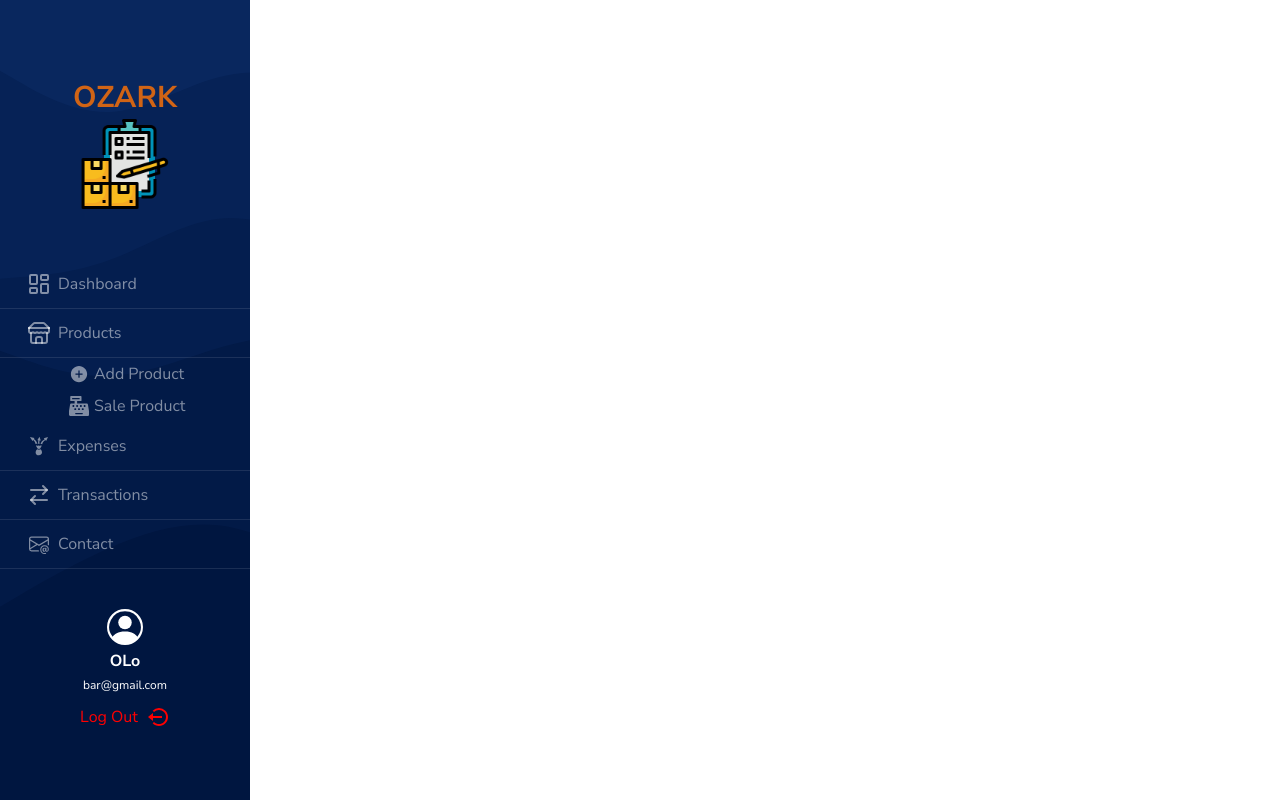
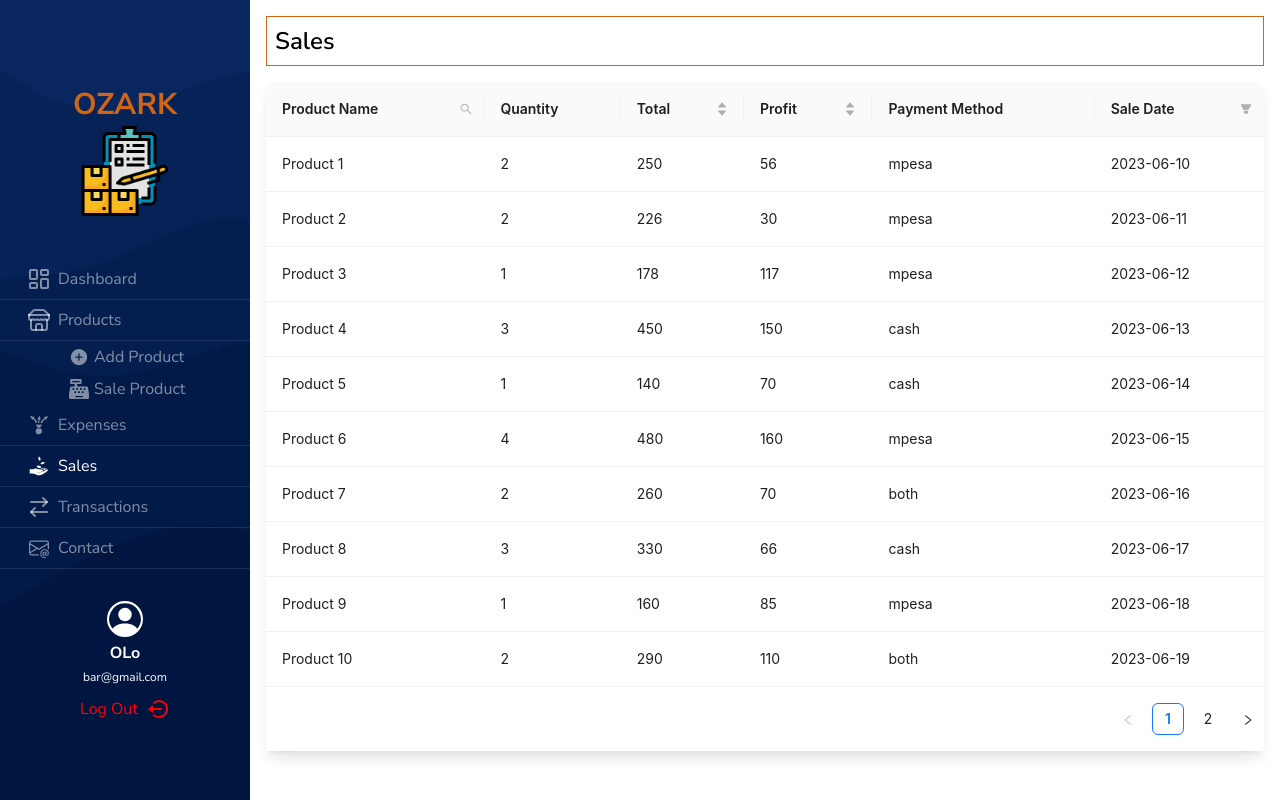
Before and after one commit to carreuky/glowing-octo-fortnight, a React (Vite) app: page /sales in a window 1280 px wide. Built offline with nearby package versions, Linux system fonts and the light colour scheme; the HTML template or start-up script is replaced by a standard one.

Commit message:
sales table

```diff
--- a/src/App.jsx
+++ b/src/App.jsx
@@ -5,11 +5,12 @@ import { Routes, Route } from "react-router-dom";
 import Dashboard from "./pages/Dashboard";
 import Store from "./pages/Store";
 import Expenses from "./pages/Expenses";
-import Electricals from "./pages/Electricals";
+import Transactions from "./pages/Transactions";
 import Login from "./pages/Login";
 import Layout from "./components/layout/Layout";
 import AddProduct from "./pages/AddProduct";
 import SellProduct from "./pages/SellProduct";
+import Sales from "./pages/Sales";
 
 function App() {
   return (
@@ -23,7 +24,8 @@ function App() {
               <Route path="/dashboard" element={<Dashboard />} />
               <Route path="/Products" element={<Store />} />
               <Route path="/expenses" element={<Expenses />} />
-              <Route path="/records" element={<Electricals />} />
+              <Route path="/records" element={<Transactions />} />
+              <Route path="/sales" element={<Sales />} />
               <Route path="products/add" element={<AddProduct />} />
               <Route path="products/sell" element={<SellProduct />} />
             </Routes>
--- /dev/null
+++ b/src/api/SalesData.js
@@ -0,0 +1,159 @@
+const salesData = [
+    {
+        key: "1",
+        name: "Product 1",
+        quantity: 2,
+        buying_price: 97,
+        selling_price: 125,
+        total: 250,
+        payment_method: "mpesa",
+        sale_date: "2023-06-10"
+    },
+    {
+        key: "2",
+        name: "Product 2",
+        quantity: 2,
+        buying_price: 98,
+        selling_price: 113,
+        total: 226,
+        payment_method: "mpesa",
+        sale_date: "2023-06-11"
+    },
+    {
+        key: "3",
+        name: "Product 3",
+        quantity: 1,
+        buying_price: 61,
+        selling_price: 178,
+        total: 178,
+        payment_method: "mpesa",
+        sale_date: "2023-06-12"
+    },
+    {
+        key: "4",
+        name: "Product 4",
+        quantity: 3,
+        buying_price: 100,
+        selling_price: 150,
+        total: 450,
+        payment_method: "cash",
+        sale_date: "2023-06-13"
+    },
+    {
+        key: "5",
+        name: "Product 5",
+        quantity: 1,
+        buying_price: 70,
+        selling_price: 140,
+        total: 140,
+        payment_method: "cash",
+        sale_date: "2023-06-14"
+    },
+    {
+        key: "6",
+        name: "Product 6",
+        quantity: 4,
+        buying_price: 80,
+        selling_price: 120,
+        total: 480,
+        payment_method: "mpesa",
+        sale_date: "2023-06-15"
+    },
+    {
+        key: "7",
+        name: "Product 7",
+        quantity: 2,
+        buying_price: 95,
+        selling_price: 130,
+        total: 260,
+        payment_method: "both",
+        sale_date: "2023-06-16"
+    },
+    {
+        key: "8",
+        name: "Product 8",
+        quantity: 3,
+        buying_price: 88,
+        selling_price: 110,
+        total: 330,
+        payment_method: "cash",
+        sale_date: "2023-06-17"
+    },
+    {
+        key: "9",
+        name: "Product 9",
+        quantity: 1,
+        buying_price: 75,
+        selling_price: 160,
+        total: 160,
+        payment_method: "mpesa",
+        sale_date: "2023-06-18"
+    },
+    {
+        key: "10",
+        name: "Product 10",
+        quantity: 2,
+        buying_price: 90,
+        selling_price: 145,
+        total: 290,
+        payment_method: "both",
+        sale_date: "2023-06-19"
+    },
+    {
+        key: "11",
+        name: "Product 11",
+        quantity: 5,
+        buying_price: 60,
+        selling_price: 100,
+        total: 500,
+        payment_method: "mpesa",
+        sale_date: "2023-06-20"
+    },
+    {
+        key: "12",
+        name: "Product 12",
+        quantity: 2,
+        buying_price: 85,
+        selling_price: 125,
+        total: 250,
+        payment_method: "cash",
+        sale_date: "2023-06-21"
+    },
+    {
+        key: "13",
+        name: "Product 13",
+        quantity: 1,
+        buying_price: 92,
+        selling_price: 180,
+        total: 180,
+        payment_method: "mpesa",
+        sale_date: "2023-06-22"
+    },
+    {
+        key: "14",
+        name: "Product 14",
+        quantity: 3,
+        buying_price: 110,
+        selling_price: 150,
+        total: 450,
+        payment_method: "cash",
+        sale_date: "2023-06-23"
+    },
+    {
+        key: "15",
+        name: "Product 15",
+        quantity: 2,
+        buying_price: 98,
+        selling_price: 140,
+        total: 280,
+        payment_method: "both",
+        sale_date: "2023-06-24"
+    }
+];
+
+// Adding profit to each sale entry
+salesData.forEach(item => {
+    item.profit = item.total - (item.buying_price * item.quantity);
+});
+
+export default salesData;
--- a/src/components/Cart.jsx
+++ b/src/components/Cart.jsx
@@ -1,12 +1,10 @@
-import React, { useState, useMemo,useContext } from "react";
+import React, { useState, useMemo, useContext } from "react";
 import { BiCartAdd } from "react-icons/bi";
 import { DatePicker } from "antd";
 import dayjs from "dayjs";
-import { Table, Button, InputNumber, Input, Form ,Radio} from "antd";
+import { Table, Button, InputNumber, Input, Form, Radio } from "antd";
 import { FaPlus, FaMinus } from "react-icons/fa";
 import { CartContext } from "../context/CartProvider";
-
-
 
 export default function Cart() {
   //   const [selectedDate, setSelectedDate] = useState(dayjs());
@@ -35,8 +33,8 @@ export default function Cart() {
   //   },
   // ]);
   const { cart, setCart } = useContext(CartContext);
+  const [showBothAmounts, setShowBothAmounts] = useState(false);
 
-  console.log(cart)
 
   const handleDelete = (key) => {
     setCart(cart.filter((item) => item.key !== key));
@@ -72,6 +70,20 @@ export default function Cart() {
         return item;
       })
     );
+  };
+  const handlePaymentMethodChange = (e) => {
+    setShowBothAmounts(e.target.value === "both");
+  };
+  const onFinish = async (values) => {
+    const saleData = cart.map((item) => ({
+      ...item,
+      payment_method: values.paymentMethod,
+      // mpesa_amount: values.mpesaAmount || 0,
+      // cash_amount: values.cashAmount || 0,
+    }));
+
+    console.log(saleData)
+    setCart([])
   };
 
   const subtotal = useMemo(() => {
@@ -133,7 +145,6 @@ export default function Cart() {
     },
   ];
 
-
   return (
     <div className="mt-4">
       <h1 className="flex gap-1 items-center mb-4">
@@ -166,15 +177,53 @@ export default function Cart() {
           Sub Total: Ksh {subtotal.toFixed(2)}/=
         </strong>
       </h2>
-      <Form className=""  >
-      <Form.Item className="" label="Payment Method">
-        <Radio.Group>
+      <Form
+        name="payment_form"
+        onFinish={onFinish}
+        layout="vertical"
+        disabled={cart?.length === 0}
+      >
+        <Form.Item
+          name="paymentMethod"
+          label="Payment Method"
+          rules={[
+            { required: true, message: "Please select a payment method!" },
+          ]}
+        >
+          <Radio.Group >
             <Radio value="mpesa">Mpesa</Radio>
             <Radio value="cash">Cash</Radio>
+            <Radio value="both">Both</Radio>
           </Radio.Group>
         </Form.Item>
+        {/* {showBothAmounts && (
+          <div className="flex gap-4">
+            <Form.Item
+              name="mpesaAmount"
+              label="Mpesa Amount"
+              rules={[
+                { required: true, message: "Please input the Mpesa amount!" },
+              ]}
+            >
+              <InputNumber min={0} style={{ width: "100%" }} />
+            </Form.Item>
+            <Form.Item
+              name="cashAmount"
+              label="Cash Amount"
+              rules={[
+                { required: true, message: "Please input the Cash amount!" },
+              ]}
+            >
+              <InputNumber min={0} style={{ width: "100%" }} />
+            </Form.Item>
+          </div>
+        )} */}
         <Form.Item>
-        <Button type="primary" htmlType="submit" className="bg-default hover:bg-default">
+          <Button
+            type="primary"
+            htmlType="submit"
+            className="bg-default hover:bg-default"
+          >
             Submit
           </Button>
         </Form.Item>
--- a/src/components/layout/Layout.jsx
+++ b/src/components/layout/Layout.jsx
@@ -12,14 +12,14 @@ export default function Layout({ children }) {
     const isLoginPage = location.pathname === '/login';
 
     return (
-        <div className=" flex overflow-hidden">
+        <div className="min-h-screen flex overflow-hidden">
             {!isLoginPage && (
                 <>
                     <MenuBarMobile setter={setShowSidebar} />
                     <Sidebar show={showSidebar} setter={setShowSidebar} />
                 </>
             )}
-            <div className={`flex-1 overflow-y-auto ${!isLoginPage ? 'md:ml-[250px]' : ''} md:mt-2 px-4 py-2`}>
+            <div className={`flex-1 overflow-y-auto ${!isLoginPage ? 'md:ml-[250px]' : ''} mt-16 md:mt-2 px-4 py-2 `}>
                 {children}
             </div>
         </div>
--- a/src/components/layout/Sidebar.jsx
+++ b/src/components/layout/Sidebar.jsx
@@ -6,7 +6,7 @@ import { BiLogOutCircle } from "react-icons/bi";
 import { IoIosArrowDown, IoIosArrowUp } from "react-icons/io";
 import { IoAddCircle } from "react-icons/io5";
 import { FaCashRegister } from "react-icons/fa";
-import { GiExpense } from "react-icons/gi";
+import { GiExpense,GiReceiveMoney } from "react-icons/gi";
 
 
 export default function Sidebar({ show, setter }) {
@@ -28,7 +28,7 @@ export default function Sidebar({ show, setter }) {
         : "text-white/50 hover:text-white";
 
     return (
-      <div className="w-full">
+      <div className={`w-full  ${colorClass}`}>
         <Link
           to={route || "#"}
           onClick={() => {
@@ -39,7 +39,7 @@ export default function Sidebar({ show, setter }) {
               setter(false);
             }
           }}
-          className={`flex justify-between gap-1 [&>*]:my-auto text-md pl-6 py-3 border-b-[1px] border-b-white/10 ${colorClass}`}
+          className={`flex justify-between gap-1 [&>*]:my-auto text-md pl-6 py-2 border-b-[1px] border-b-white/10`}
         >
           <div className="flex items-center gap-1">
             <div className="text-xl flex [&>*]:mx-auto w-[30px]">{icon}</div>
@@ -105,7 +105,7 @@ export default function Sidebar({ show, setter }) {
   return (
     <>
       <div
-        className={`${className}${appendClass} gap-10 bg-black h-screen`}
+        className={`${className}${appendClass} gap-8 bg-black`}
         style={{
           backgroundImage: `url(/svg/waves-haikei-blue.svg)`,
           backgroundSize: "cover",
@@ -133,6 +133,7 @@ export default function Sidebar({ show, setter }) {
             // onClick={() => setIsProductsSubmenuOpen(!isProductsSubmenuOpen)}
           />
           <MenuItem name="Expenses" route="/expenses" icon={<GiExpense />} />
+          <MenuItem name="Sales" route="/sales" icon={<GiReceiveMoney />} />
           <MenuItem
             name="Transactions"
             route="/records"
@@ -152,12 +153,12 @@ export default function Sidebar({ show, setter }) {
               <span className="hidden text-xs text-center text-white xl:block 2xl:text-left">
                 bar@gmail.com
               </span>
-              <a href="/login" className="flex mt-2 text-[#FF0000] gap-2">
+              <button className="flex mt-2 text-[#FF0000] gap-2">
                 Log Out
                 <span className="text-2xl">
                   <BiLogOutCircle />
                 </span>
-              </a>
+              </button>
             </div>
           </div>
         </div>
--- /dev/null
+++ b/src/components/tables/SalesTable.jsx
@@ -0,0 +1,135 @@
+import React, { useState } from 'react';
+import { Table, Input, Button, Space, DatePicker } from 'antd';
+import { SearchOutlined } from '@ant-design/icons';
+import dayjs from 'dayjs';
+import isSameOrAfter from 'dayjs/plugin/isSameOrAfter';
+import isSameOrBefore from 'dayjs/plugin/isSameOrBefore';
+import salesData from '../../api/SalesData';
+
+dayjs.extend(isSameOrAfter);
+dayjs.extend(isSameOrBefore);
+
+const { RangePicker } = DatePicker;
+
+const SalesTable = () => {
+  const [searchText, setSearchText] = useState('');
+  const [searchedColumn, setSearchedColumn] = useState('');
+  const [filteredDates, setFilteredDates] = useState([]);
+
+  const getColumnSearchProps = (dataIndex) => ({
+    filterDropdown: ({ setSelectedKeys, selectedKeys, confirm, clearFilters }) => (
+      <div style={{ padding: 8 }}>
+        <Input
+          placeholder={`Search ${dataIndex}`}
+          value={selectedKeys[0]}
+          onChange={e => setSelectedKeys(e.target.value ? [e.target.value] : [])}
+          onPressEnter={() => handleSearch(selectedKeys, confirm, dataIndex)}
+          style={{ marginBottom: 8, display: 'block' }}
+        />
+        <Space>
+          <Button
+            type="primary"
+            onClick={() => handleSearch(selectedKeys, confirm, dataIndex)}
+            icon={<SearchOutlined />}
+            size="small"
+            style={{ width: 90 }}
+          >
+            Search
+          </Button>
+          <Button
+            onClick={() => handleReset(clearFilters)}
+            size="small"
+            style={{ width: 90 }}
+          >
+            Reset
+          </Button>
+        </Space>
+      </div>
+    ),
+    filterIcon: filtered => <SearchOutlined style={{ color: filtered ? '#1890ff' : undefined }} />,
+    onFilter: (value, record) =>
+      record[dataIndex] ? record[dataIndex].toString().toLowerCase().includes(value.toLowerCase()) : '',
+    render: text =>
+      searchedColumn === dataIndex ? <span style={{ backgroundColor: '#ffc069', padding: 0 }}>{text}</span> : text,
+  });
+
+  const handleSearch = (selectedKeys, confirm, dataIndex) => {
+    confirm();
+    setSearchText(selectedKeys[0]);
+    setSearchedColumn(dataIndex);
+  };
+
+  const handleReset = clearFilters => {
+    clearFilters();
+    setSearchText('');
+  };
+
+  const handleDateFilter = dates => {
+    setFilteredDates(dates);
+  };
+
+  const filteredData = salesData.filter(item => {
+    if (!filteredDates?.length) return true;
+    const itemDate = dayjs(item.sale_date);
+    return itemDate.isSameOrAfter(filteredDates[0], 'day') && itemDate.isSameOrBefore(filteredDates[1], 'day');
+  });
+
+  const columns = [
+    {
+      title: 'Product Name',
+      dataIndex: 'name',
+      key: 'name',
+      ...getColumnSearchProps('name'),
+    },
+    {
+      title: 'Quantity',
+      dataIndex: 'quantity',
+      key: 'quantity',
+    },
+    {
+      title: 'Total',
+      dataIndex: 'total',
+      key: 'total',
+      sorter: (a, b) => a.total - b.total,
+      sortDirections: ['descend', 'ascend'],
+    },
+    {
+      title: 'Profit',
+      dataIndex: 'profit',
+      key: 'profit',
+      sorter: (a, b) => a.profit - b.profit,
+      sortDirections: ['descend', 'ascend'],
+    },
+    {
+      title: 'Payment Method',
+      dataIndex: 'payment_method',
+      key: 'payment_method',
+    },
+    {
+      title: 'Sale Date',
+      dataIndex: 'sale_date',
+      key: 'sale_date',
+      render: date => dayjs(date).format('YYYY-MM-DD'),
+      filterDropdown: () => (
+        <div style={{ padding: 8 }}>
+          <RangePicker onChange={handleDateFilter} />
+        </div>
+      ),
+    },
+  ];
+
+  return (
+    <div className='shadow-lg mt-4'>
+
+    <Table
+      dataSource={filteredData}
+      columns={columns}
+      rowKey="key"
+      pagination={{ pageSize: 10 }}
+    />
+    </div>
+
+  );
+};
+
+export default SalesTable;
--- a/src/pages/AddProduct.jsx
+++ b/src/pages/AddProduct.jsx
@@ -4,8 +4,8 @@ export default function AddProduct() {
   return (
     <Fragment>
       <h1 className="text-2xl font-semibold border border-color2 py-2 px-2">Add Product</h1>
-      <div className="flex justify-center items-center h-5/6 w-full">
-        <div className="w-full max-w-md">
+      <div className="flex justify-center items-center mt-4 h-5/6 w-full">
+        <div className="w-full max-w-md ">
           <AddProducts />
         </div>
       </div>
--- a/src/pages/Electricals.jsx
+++ /dev/null
@@ -1,9 +0,0 @@
-import React from 'react'
-
-function Electricals() {
-  return (
-    <div>Electricals</div>
-  )
-}
-
-export default Electricals
--- /dev/null
+++ b/src/pages/Sales.jsx
@@ -0,0 +1,12 @@
+import React from 'react'
+import SalesTable from '../components/tables/SalesTable'
+
+export default function Sales() {
+  return (
+    <div className=''>
+              <h1 className="text-2xl font-semibold border border-color2 py-2 px-2">Sales</h1>
+
+        <SalesTable/>
+    </div>
+  )
+}
--- /dev/null
+++ b/src/pages/Transactions.jsx
@@ -0,0 +1,9 @@
+import React from 'react'
+
+function Transactions() {
+  return (
+    <div>Transactions</div>
+  )
+}
+
+export default Transactions
```
Lines whose indentation alone changed are shown as unchanged.
